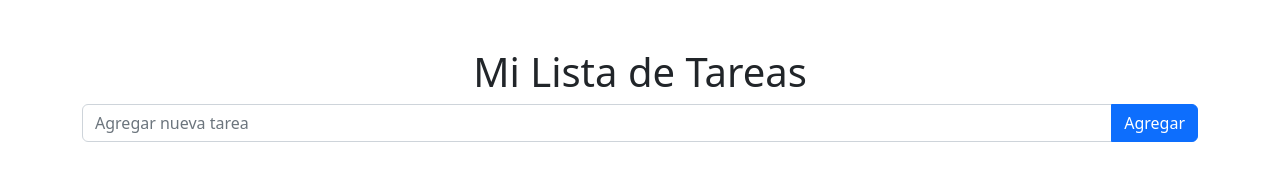
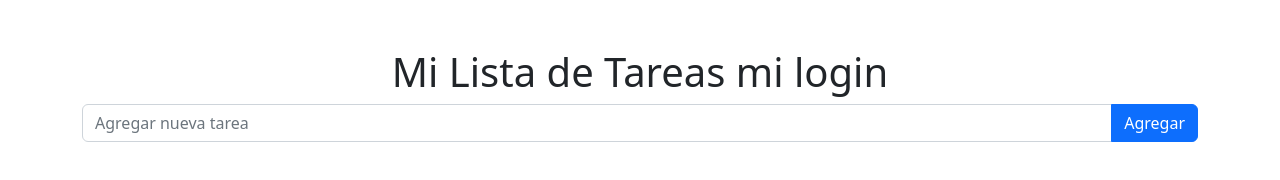
Before and after one commit to StevenHdzVT/lista-de-tareas, a plain HTML site: page index.html in a window 1280 px wide. Drawn offline with nearby package versions, Linux system fonts and the light colour scheme.

Commit message:
Update index.html

```diff
--- a/index.html
+++ b/index.html
@@ -10,7 +10,7 @@ href="https://cdn.jsdelivr.net/npm/bootstrap@5.2.3/dist/css/bootstrap.min.css
 </head>
 <body>
 <div class="container mt-5">
-<h1 class="text-center">Mi Lista de Tareas</h1>
+<h1 class="text-center">Mi Lista de Tareas mi login </h1>
 <form id="task-form" class="mb-4">
 <div class="input-group">
 <input type="text" id="task-input" class="form-control"
```
